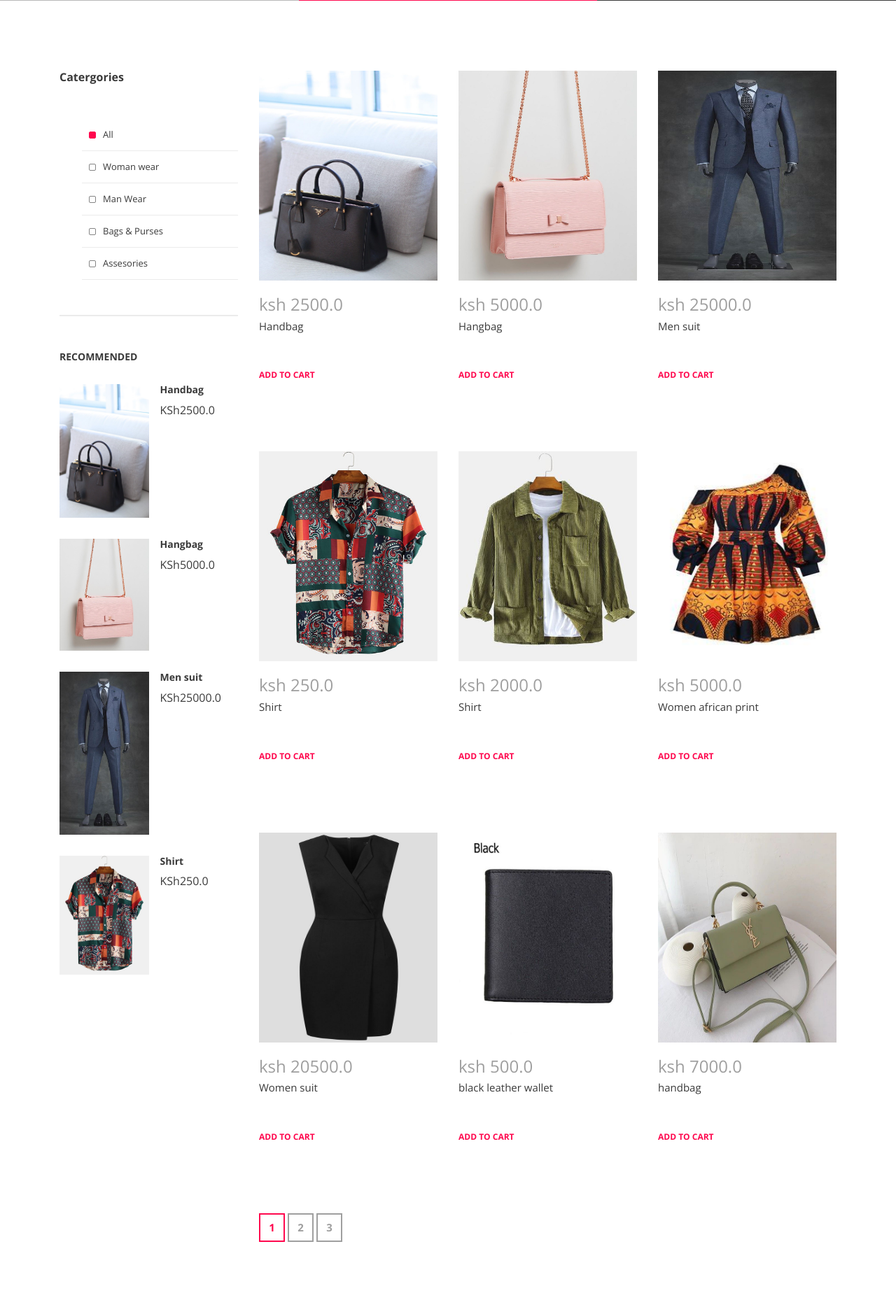
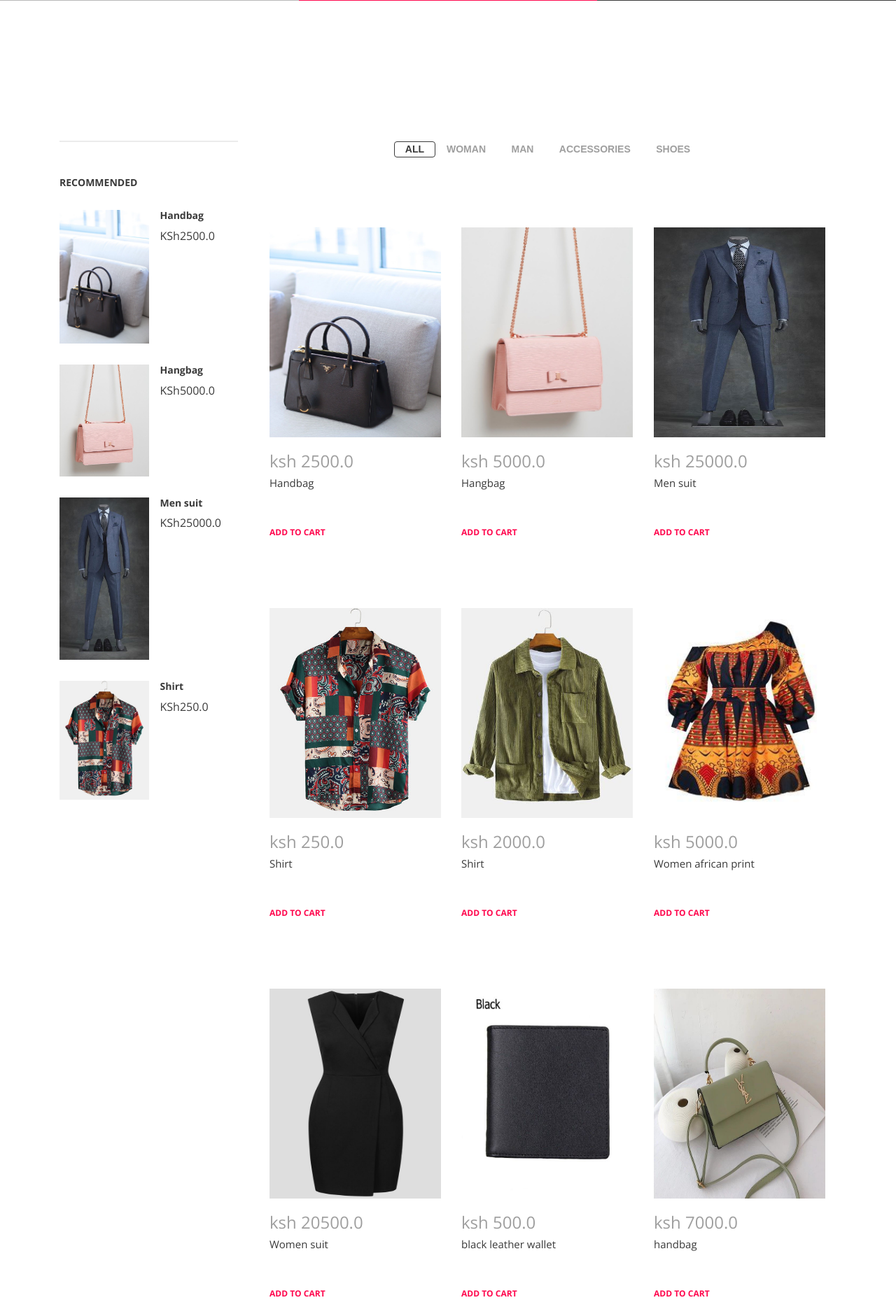
Before and after one commit to RoySamson-stack/ecommerce-website-, a Django app: page /products/ in a window 1280 px wide. Shown: the part 379-2237 px from the top of the page at 70% size. Run offline with Django 4.2, Linux system fonts and the light colour scheme; data comes from the database, SQL or seed files in the repository; some libraries are stand-ins or nearby versions.

Commit message:
changing the filter systsem in the products page

```diff
--- a/onlinestore/templates/onlinestore/products.html
+++ b/onlinestore/templates/onlinestore/products.html
@@ -83,10 +83,10 @@
 
                              <div class="widget catagory mb-50">
                                 <div class="nav-side-menu">
-                                    <h6 class="mb-0">Catergories</h6>
+                                    <!-- <h6 class="mb-0">Catergories</h6> -->
                                     <div class="menu-list">
                                         <ul id="menu-content2" class="menu-content collapse out">
-                                            <li data-toggle="collapse" >
+                                            <!-- <li data-toggle="collapse" >
                                              <a href="#">All</a>
                                             </li>
                                             <li data-toggle="collapse"   class="collapsed">
@@ -102,7 +102,7 @@
                                             </li>
                                             <li data-toggle="collapse"  class="collapsed">
                                                 <a href="#">Assesories</a>
-                                            </li>
+                                            </li> -->
                                         </ul>
                                     </div>
                                 </div>
@@ -145,30 +145,46 @@
                     </div>
 
                     <div class="col-12 col-md-8 col-lg-9">
+                        <section class="new_arrivals_area section_padding_100_0 clearfix">
 
-                        <div class="shop_grid_product_area">
-                            <div class="row">
+
+                            <div class="karl-projects-menu mb-100">
+                                <div class="text-center portfolio-menu">
+                                    <button class="btn active" data-filter="*">ALL</a>
+                                    <button class="btn" data-filter="#women">WOMAN</button>
+                                    <button class="btn" data-filter="#men">MAN</button>
+                                    <button class="btn" data-filter="#access">ACCESSORIES</button>
+                                    <button class="btn" data-filter="#shoes">shoes</button>
+                                </div>
+                            </div>
+
+                            <div class="container">
+                                <div class="row karl-new-arrivals">
                                     <!-- Single gallery Item -->
+                                    <!--make the product have a range in this page cap it at 5-->
                                     {%for product in products_pages%}
-                                <div class="col-12 col-sm-6 col-lg-4 single_gallery_item wow fadeInUpBig" data-wow-delay="1s" id="{{product.filter}}">
+                                    <div class="col-12 col-sm-6 col-md-4 single_gallery_item kids wow fadeInUpBig" data-wow-delay="0.7s" id="{{product.filter}}">
                                         <!-- Product Image -->
-
                                         <div class="product-img">
-                                        <a href="{%url  'product_view' product.id%}" >
-                                            <img src="{{product.imageUrl}}" alt="" class="product_img">
+                                            <a href="{%url  'product_view' product.id%}">
+                                                <img src="{{product.imageUrl}}" alt="" class="shop-item-image product_img">
                                                 <!-- <div class="product-quicview">
-                                                <a href="#" data-toggle="modal" data-target="#quickview"><i class="ti-plus"></i></a>
+                                                    <a href="{% url 'product_view' product.id %}" data-toggle="modal" data-target="#quickview"><i class="ti-plus"></i></a>
                                                 </div> -->
                                             </a>
+
                                         </div>
                                         <!-- Product Description -->
                                         <div class="product-description">
-                                        <h4 class="product-price">ksh {{product.price}}</h4>
-                                        <p class="shop-item-title"> {{product.name}}</p>
+                                            <h4 class="product-price shop-item-price">ksh {{product.price}}</h4>
+                                            <p class="shop-item-title">{{product.name}}</p>
+                                            <!-- <a href="{%url  'product_view' product.id%}">View Full Product Details</a> -->
                                             <!-- Add to Cart -->
-                                        <a href="{% url 'add_to_cart' product.id %}" class="add-to-cart-btn shop-item-button add-btn" >ADD TO CART</a>                                    </div>
+                                            <a href="{% url 'add_to_cart' product.id %}" class="add-to-cart-btn shop-item-button add-btn" >ADD TO CART</a>
                                         </div>
-                                {%endfor%}
+                                    </div>
+                                    {% endfor %}
+                                    <!--Add a load more button that redirects to the prodcuts page-->
                                 </div>
                             </div>
 
```
Lines whose indentation alone changed are shown as unchanged.
